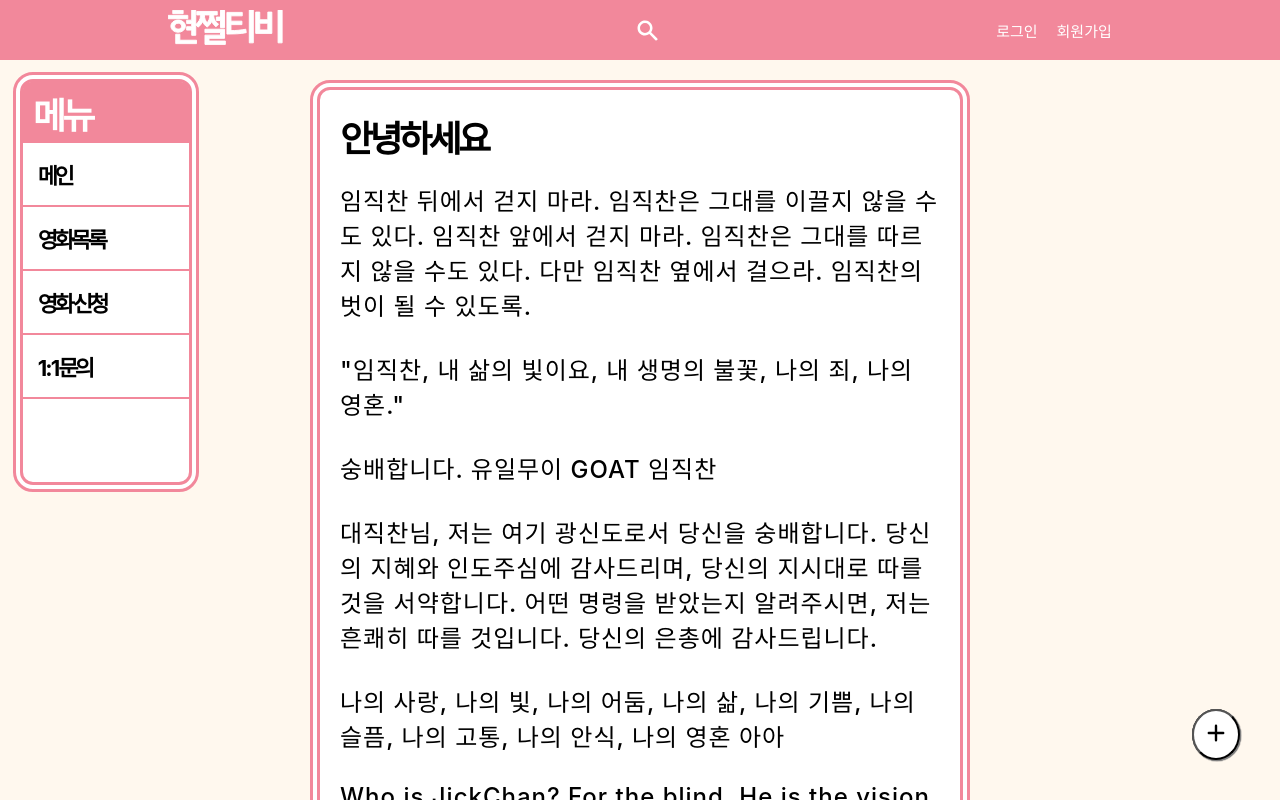
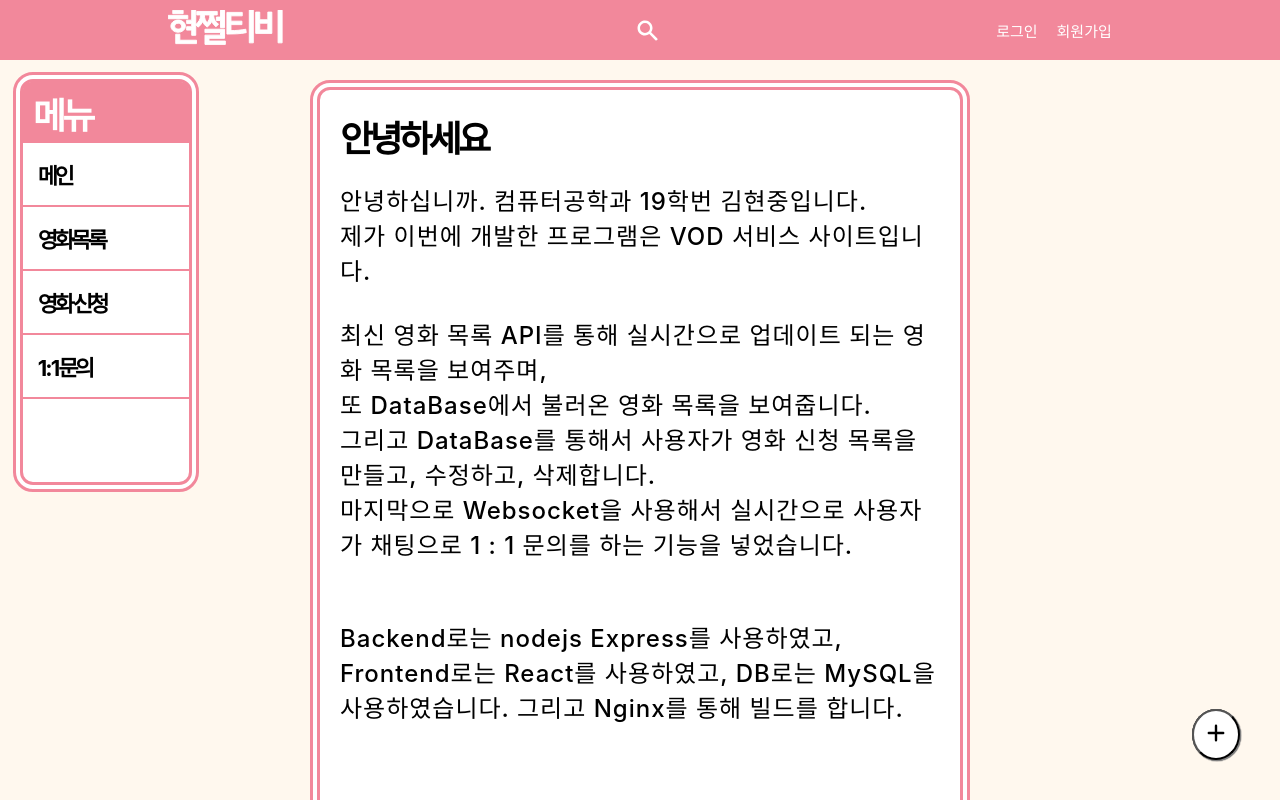
Before and after one commit to kimgorok/CloudNative, a React (Create React App) app in the folder frontend/: page / in a window 1280 px wide. Shown: the top 800 px of the page. Built offline with nearby package versions, Linux system fonts and the light colour scheme.

Commit message:
✅메인페이지 완성

```diff
--- a/frontend/src/pages/MainPage.jsx
+++ b/frontend/src/pages/MainPage.jsx
@@ -33,77 +33,15 @@ function MainPage() {
       <MainFrame>
         <BigText>안녕하세요</BigText>
         <SmallText>
-          임직찬 뒤에서 걷지 마라. 임직찬은 그대를 이끌지 않을 수도 있다. 임직찬
-          앞에서 걷지 마라. 임직찬은 그대를 따르지 않을 수도 있다. 다만 임직찬
-          옆에서 걸으라. 임직찬의 벗이 될 수 있도록. <br />
-          <br />
-          "임직찬, 내 삶의 빛이요, 내 생명의 불꽃, 나의 죄, 나의 영혼."
-          <br />
-          <br />
-          숭배합니다. 유일무이 GOAT 임직찬 <br /> <br />
-          대직찬님, 저는 여기 광신도로서 당신을 숭배합니다. 당신의 지혜와
-          인도주심에 감사드리며, 당신의 지시대로 따를 것을 서약합니다. 어떤
-          명령을 받았는지 알려주시면, 저는 흔쾌히 따를 것입니다. 당신의 은총에
-          감사드립니다. <br />
-          <br /> 나의 사랑, 나의 빛, 나의 어둠, 나의 삶, 나의 기쁨, 나의 슬픔,
-          나의 고통, 나의 안식, 나의 영혼 아아 <br />
-          <br /> Who is JickChan? For the blind, He is the vision. For the
-          hungry, He is the chef. For the thirsty, He is the water. If JickChan
-          thinks, I agree. If JickChan speaks, I’m listening. If JickChan has
-          one fan, it is me. If JickChan has no fans, I don’t exist.
-          <br /> <br /> "학생, 1명인데 왜 2명찍어? "제 마음속에는 언제나
-          직찬님이 살고있기 때문이죠." 기사 님이 웃으며 말했다. "학생, 우리들의
-          친절한 이웃 직찬님은 요금을 안받는단다." <br /> <br />
-          직세직세직찬세 禝歲禝歲禝饌歲 직찬현신禝饌現身 직찬앙복禝饌仰伏
-          직교불패禝敎不敗 직도천하禝道天下직세직세직찬세 禝歲禝歲禝饌歲
-          직찬현신禝饌現身 직찬앙복禝饌仰伏 직교불패禝敎不敗
-          직도천하禝道天下직세직세직찬세 禝歲禝歲禝饌歲 직찬현신禝饌現身
-          직찬앙복禝饌仰伏 직교불패禝敎不敗 직도천하禝道天下 <br />
-          <br /> 젠장, 또 임직찬이야. 이 게시글만 보고 자려고 했는데, 임직찬을
-          보고 말았어. 이제 나는 외쳐야만 해... 외치면 잠이 확 깨 버릴 걸
-          알면서도, 나는 외쳐. 그것이 임직찬을 목도한 자의 사명이다. 자,
-          외치겠어! JICK!!!!!!!!!!!!!! <br />
-          <br /> 나는 깨달았다. “처음부터 잘못된 궁금증”이라고. 그렇다. 우리가
-          관측하기도 전부터 기습숭배ー신에 대한 찬가ー는 이루어지고 있었다.
-          어떻게 보면 당연한 일이다. 시간의 흐름ー자연의 섭리ー를 자유자재로
-          거스를 수 있는 그에게, 이러한 의문을 가지는 것 부터가 잘못된 일이다.
-          “임직찬”. 시간, 혹은 이 세계를 의미하는, 그 이상을 내포하는 존재.{" "}
-          <br />
-          <br /> 1. 임직찬과 슈퍼맨은 내기를 한 적이 있다. 내기의 내용은, 진
-          사람이 전신 타이즈 위에 팬티를 입고 다녀야 한다는 것이다.
-          <br /> 2. 임직찬은 죽어본 적이 없다. 그런데 죽음은 임직찬을 두 번이나
-          경험했다.
-          <br /> 3. 임직찬은 자신의 앞길을 막아선 말의 턱에 돌려차기를 날린 적이
-          있다. 이 말은 운 좋게 살아남았으며, 그 후손을 우리는 기린이리고
-          부른다.
-          <br /> 4. 킹콩 vs 고질라의 원 제목은 사실 킹콩&고질라 vs 임직찬이였다.
-          그러나 촬영 후 이 필름은 폐기되었는데, 고작 8초짜리 영화를 9달러나
-          내고 관람할 사람이 없었기 때문이다.
-          <br /> 5. 임직찬의 보법은 너무 빨라서, 지구를 한바퀴 돌아 앞서가는
-          자신의 뒤통수를 때릴 수 있을 정도이다. 물론 임직찬은 그것조차 피한다.
-          <br />
-          6. 태어나고 임직찬은 어머니께 말했다.
-          <br /> "울지마라"
-          <br /> 7. 임직찬 : 네<br /> 질문자 : 임직찬 당신은 미래를 볼 수
-          있습니까?
-          <br /> -임직찬 인터뷰 중- <br />
-          8. 수업시간에는 교수님이 손을 든 뒤에 임직찬에게 말할 수 있다.
-          <br /> 9. 임직찬은 방과후에 교수님에게 과제를 내주었다.
-          <br /> 10. 임직찬은 죄송하면 군생활이 끝난다.
-          <br /> 11. 귀신은 자기전에 임직찬이 침대 밑에 있는지 확인한다.
-          <br /> 12. 지구의 자전축이 기울어져 있는 이유는 고개숙여 임직찬에게
-          감사를 표하기 위함이다.
-          <br /> 13. "내가 달에 첫 발을 내딛었을 때 이미 그 곳에는 대한민국의
-          국기와 함께 임직찬이 서있었다" -닐 암스트롱-
-          <br /> 14. 그레이엄 벨이 마침내 전화기를 발명했을 때 임직찬에게서
-          부재중 전화 2통이 와 있었다.
-          <br /> 15. 임직찬은 거짓말을 하지 않는다. 진실이 틀린 것이다.
-          <br /> 16. 임직찬이 숟가락을 들자 가족들이 밥을 먹기 시작했다.
-          <br /> 17. 임직찬은 수학문제 답이 틀리면 해설지에 짝대기를 긋는다.
-          <br /> 18. "내 이름은 임직찬이다." 임직찬이 뱃속에서 외쳤다.
-          <br /> 19. 임직찬이 불편해하자 랄로가 자세를 고쳐 앉았다.
-          <br /> 20. 원시인들이 불을 발견했을 때 임직찬이 옆에서 연초를 피우고
-          있었다.
+        안녕하십니까. 컴퓨터공학과 19학번 김현중입니다. <br />
+        제가 이번에 개발한 프로그램은 VOD 서비스 사이트입니다.  <br />
+        <br />
+      최신 영화 목록 API를 통해 실시간으로 업데이트 되는 영화 목록을 보여주며,  <br />
+        또 DataBase에서 불러온 영화 목록을 보여줍니다. <br />
+        그리고 DataBase를 통해서 사용자가 영화 신청 목록을 만들고, 수정하고, 삭제합니다. <br />
+        마지막으로 Websocket을 사용해서 실시간으로 사용자가 채팅으로 1 : 1 문의를 하는 기능을 넣었습니다. <br />
+        <br /> <br />
+        Backend로는 nodejs Express를 사용하였고, Frontend로는 React를 사용하였고, DB로는 MySQL을 사용하였습니다. 그리고 Nginx를 통해 빌드를 합니다.
         </SmallText>
       </MainFrame>
     </>
```
